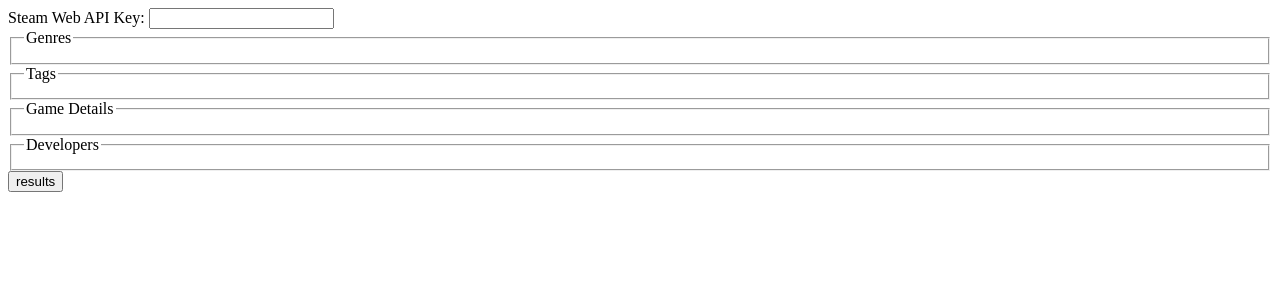
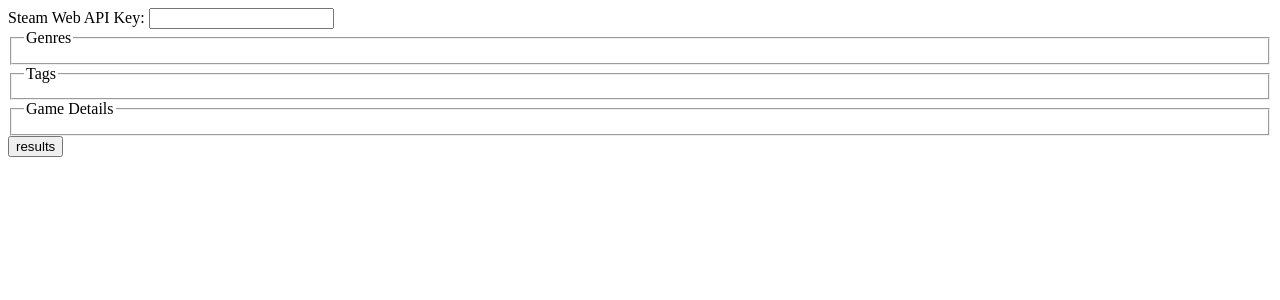
Before and after one commit to lewisjaggi/wem, a Flask app: page / in a window 1280 px wide. Shown: the top 300 px of the page. Run offline with Flask 2, Linux system fonts and the light colour scheme; data that the repository does not hold is empty.

Commit message:
remove "Developers" in index and clean useless word

```diff
--- a/steamer/templates/index.html
+++ b/steamer/templates/index.html
@@ -19,7 +19,6 @@
             <input type="checkbox" name="genres" id="{{ genre.name }}" value="{{ genre.name }}" />
             <label for="{{ genre.name }}">{{ genre.name }}</label>
             {% endfor %}
-            </select>
             </fieldset>
         </div>
 
@@ -30,7 +29,6 @@
             <input type="checkbox" name="tags" id="{{ tag.name }}" value="{{ tag.name }}" />
             <label for="{{ tag.name }}">{{ tag.name }}</label>
             {% endfor %}
-            </select>
             </fieldset>
         </div>
 
@@ -41,18 +39,6 @@
             <input type="checkbox" name="game_details" id="{{ game_detail.name }}" value="{{ game_detail.name }}" />
             <label for="{{ game_detail.name }}">{{ game_detail.name }}</label>
             {% endfor %}
-            </select>
-            </fieldset>
-        </div>
-
-        <div>
-            <fieldset>
-            <legend>Developers</legend>
-            {%  for developer in developers %}
-            <input type="checkbox" name="developers" id="{{ developer.name }}" value="{{ developer.name }}" />
-            <label for="{{ developer.name }}">{{ developer.name }}</label>
-            {% endfor %}
-            </select>
             </fieldset>
         </div>
 
```
